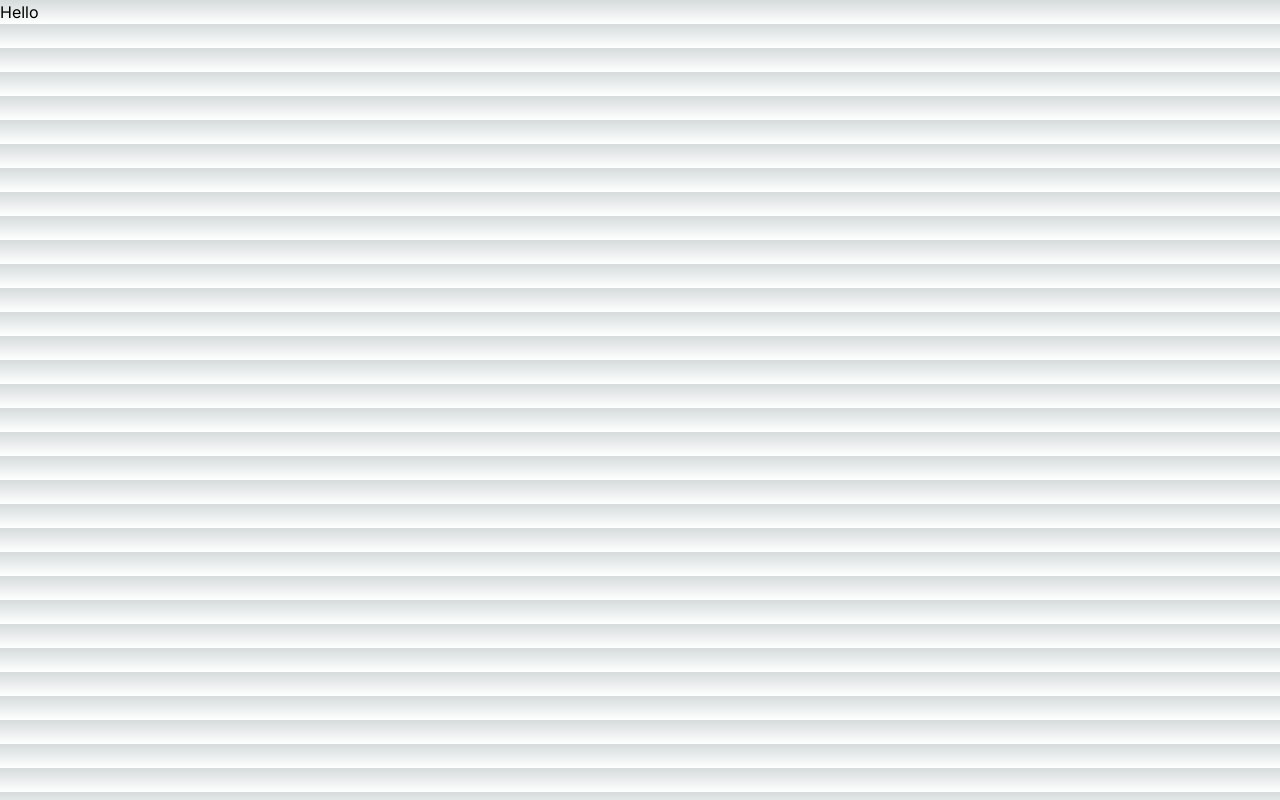
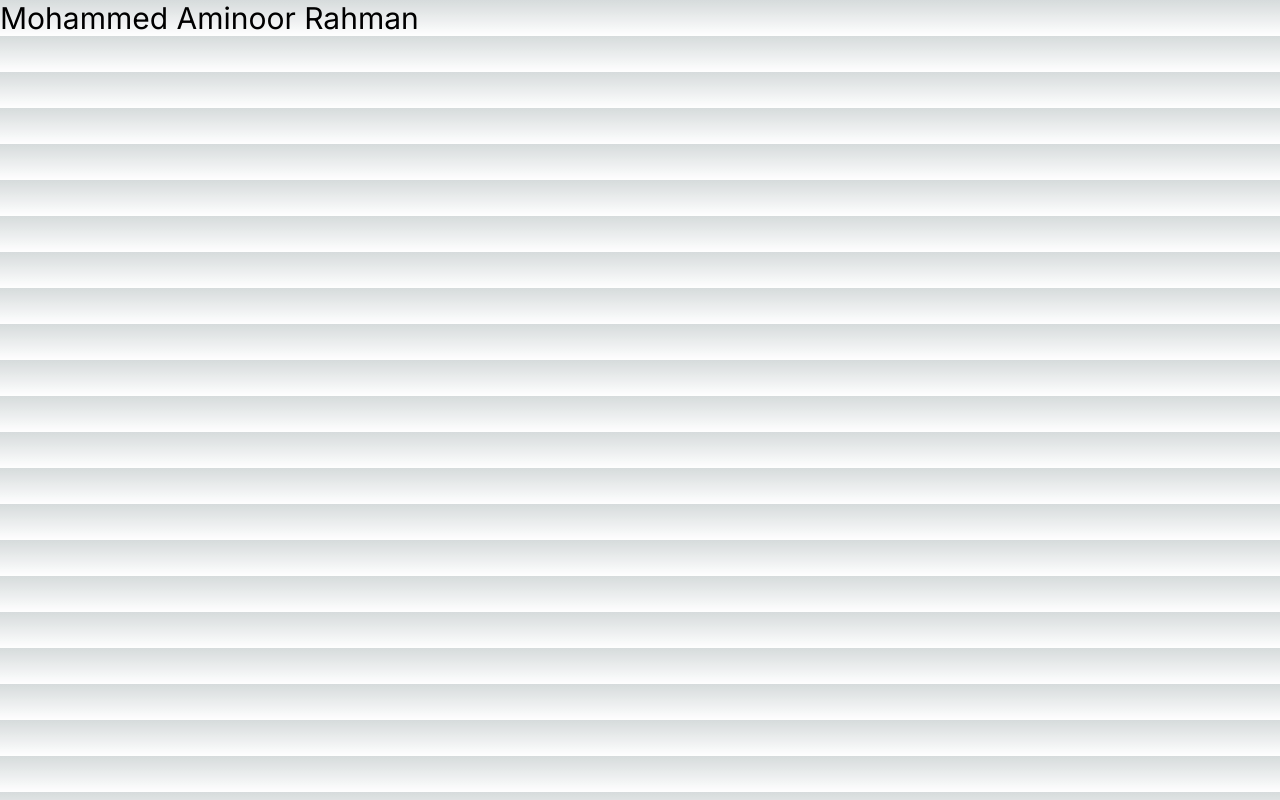
Before and after one commit to Mrahman141/Portfolio_Website, a Next.js app: page / in a window 1280 px wide. Built offline with nearby package versions, Linux system fonts and the light colour scheme.

Commit message:
made the nextjs again without typescript

```diff
--- a/app/layout.tsx
+++ b/app/layout.js
@@ -1,19 +1,14 @@
-import type { Metadata } from 'next'
 import { Inter } from 'next/font/google'
 import './globals.css'
 
 const inter = Inter({ subsets: ['latin'] })
 
-export const metadata: Metadata = {
+export const metadata = {
   title: 'Create Next App',
   description: 'Generated by create next app',
 }
 
-export default function RootLayout({
-  children,
-}: {
-  children: React.ReactNode
-}) {
+export default function RootLayout({ children }) {
   return (
     <html lang="en">
       <body className={inter.className}>{children}</body>
--- a/app/page.tsx
+++ b/app/page.js
@@ -1,8 +1,9 @@
 import Image from 'next/image'
-
 
 export default function Home() {
   return (
-    <div>Hello</div>
+    <>
+    <h1 class="text-3xl">Mohammed Aminoor Rahman</h1>
+    </>
   )
 }
--- a/tailwind.config.ts
+++ b/tailwind.config.js
@@ -1,6 +1,5 @@
-import type { Config } from 'tailwindcss'
-
-const config: Config = {
+/** @type {import('tailwindcss').Config} */
+module.exports = {
   content: [
     './pages/**/*.{js,ts,jsx,tsx,mdx}',
     './components/**/*.{js,ts,jsx,tsx,mdx}',
@@ -17,4 +16,3 @@ const config: Config = {
   },
   plugins: [],
 }
-export default config
```
Also changed, not shown: jsconfig.json (added, +7 -0 lines), package.json (+2 -10 lines), tsconfig.json (deleted, +0 -27 lines), 2 other files (tests, documents, lock files or other folders).
